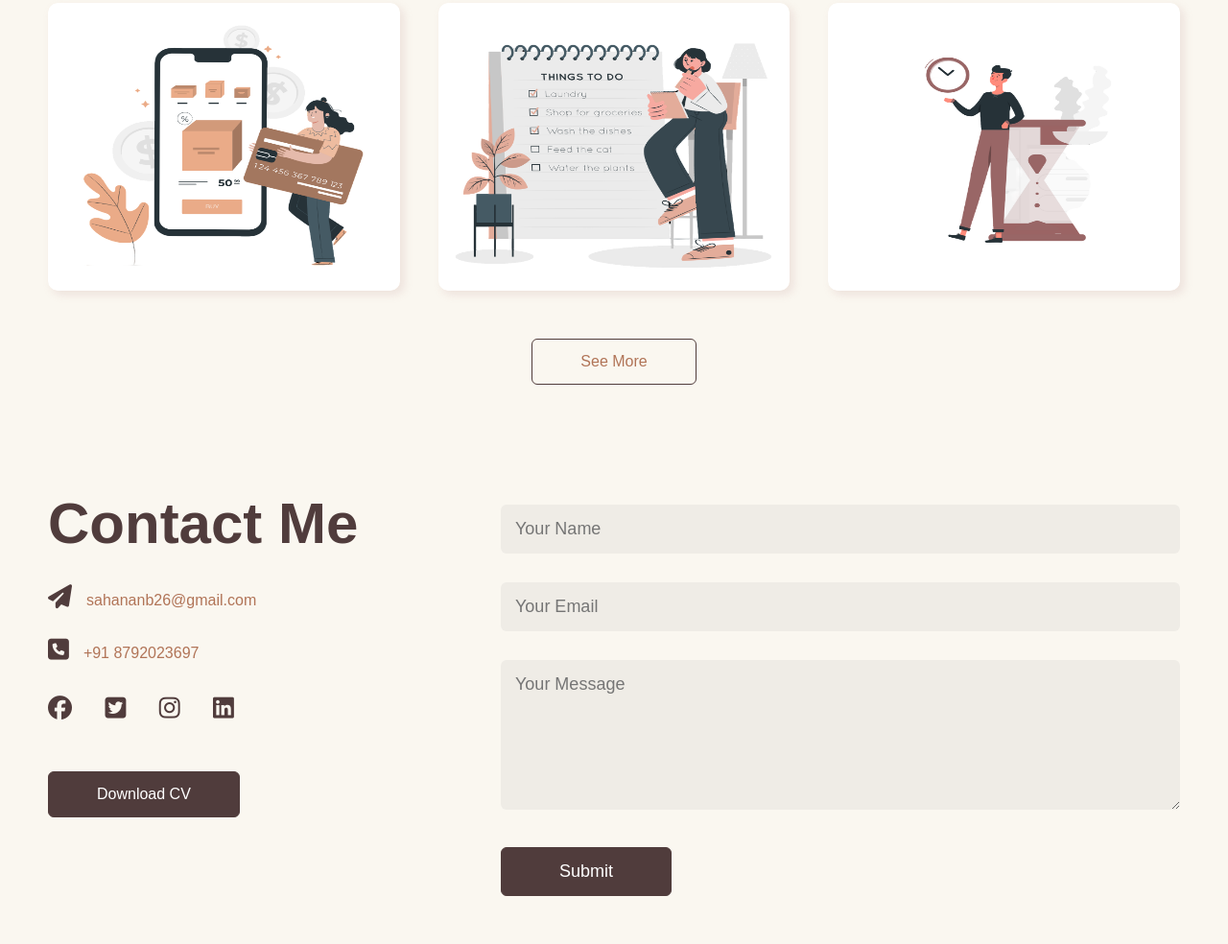
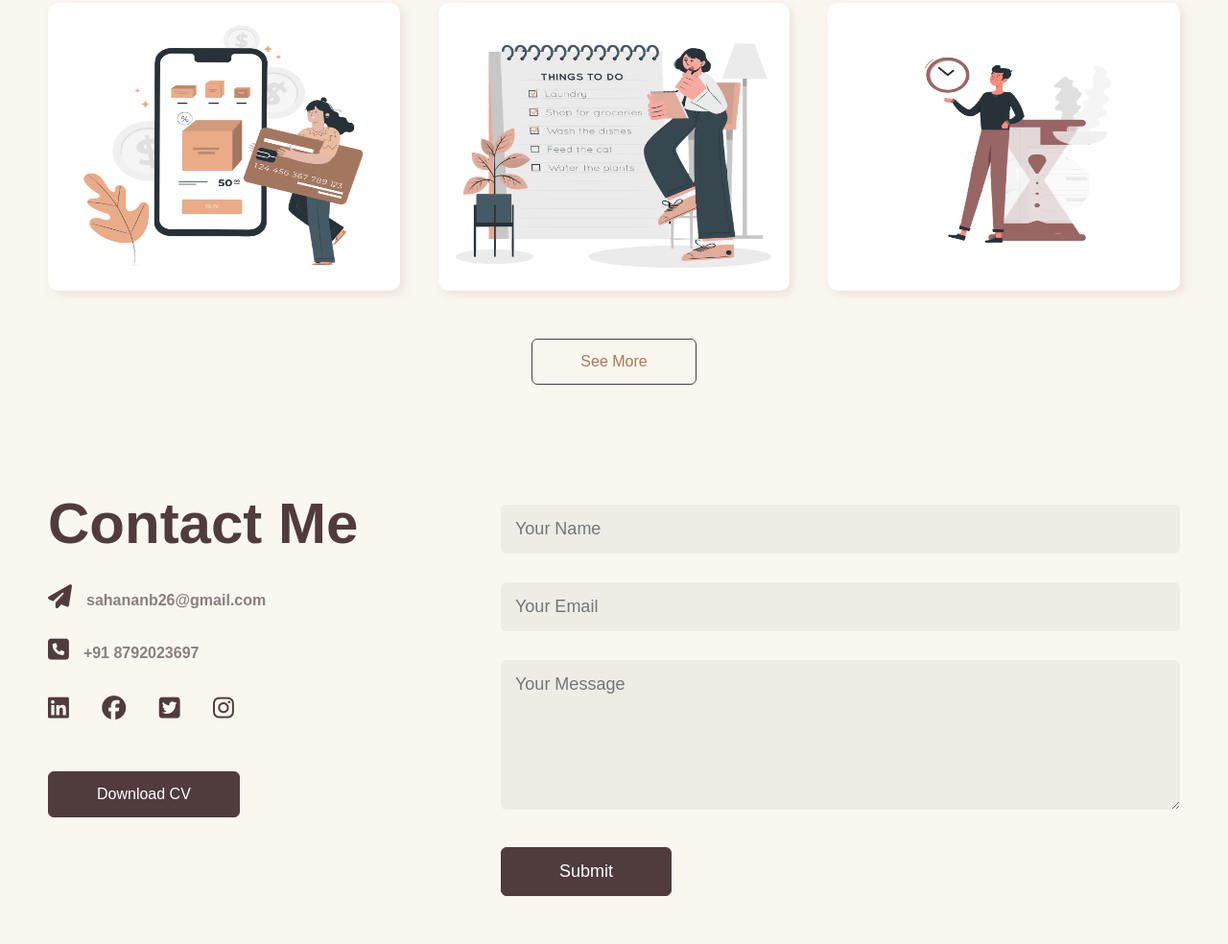
Before and after one commit to sahananb/Portfolio, a plain HTML site: page index.html in a window 1280 px wide. Shown: the part 2019-3003 px from the top of the page at 96% size. Drawn offline with Linux system fonts and the light colour scheme.

Commit message:
initial commit

```diff
--- a/index.html
+++ b/index.html
@@ -107,7 +107,7 @@
                     <div class="layer">
                         <h3>Credit Card Application</h3>
                         <p>A sleek and responsive credit card application interface built with HTML, CSS, and JavaScript. It features a user-friendly design with smooth animations, perfect for showcasing UI/UX skills.</p>
-                        <a href="https://mycredit.netlify.app/"><i class="fa-solid fa-arrow-up-right-from-square"></i></a>
+                        <a href="https://mycredit.netlify.app/" target="_blank"><i class="fa-solid fa-arrow-up-right-from-square"></i></a>
                     </div>
                 </div>
                 <div class="work">
@@ -115,7 +115,7 @@
                     <div class="layer">
                         <h3>ToDo List Application</h3>
                         <p>A full-stack To-Do list application developed using MERN. It allows users to create, update, delete and search tasks, with real-time functionality and a clean, intuitive UI.</p>
-                        <a href="https://planit-gvhi.onrender.com"><i class="fa-solid fa-arrow-up-right-from-square"></i></a>
+                        <a href="https://planit-gvhi.onrender.com" target="_blank"><i class="fa-solid fa-arrow-up-right-from-square"></i></a>
                     </div>
                 </div>
                 <div class="work">
@@ -138,13 +138,13 @@
             <div class="row">
                 <div class="contact-left">
                     <h1 class="sub-title">Contact Me</h1>
-                    <p><i class="fa-solid fa-paper-plane"></i>sahananb26@gmail.com</p>
-                    <p><i class="fa-solid fa-square-phone"></i>+91 8792023697</p>
+                    <p><i class="fa-solid fa-paper-plane"></i><a class="linkto" href="mailto:sahananb26@gmail.com">sahananb26@gmail.com</a></p>
+                    <p><i class="fa-solid fa-square-phone"></i><a class="linkto" href="tel:+918792023697">+91 8792023697</a></p>
                     <div class="social-icons">
+                        <a href="www.linkedin.com/in/sahana-nb"><i class="fa-brands fa-linkedin"></i></a>
                         <a href="#"><i class="fa-brands fa-facebook"></i></a>
                         <a href="#"><i class="fa-brands fa-square-twitter"></i></a>
                         <a href="#"><i class="fa-brands fa-instagram"></i></a>
-                        <a href="#"><i class="fa-brands fa-linkedin"></i></a>
                     </div>
                     <a href="" download class="btn btn2">Download CV</a>
                 </div>
--- a/style.css
+++ b/style.css
@@ -350,12 +350,19 @@ nav ul li a:hover::after{
 
 .contact-left p {
     margin-top: 30px;
+    text-decoration: none;
 }
 
 .contact-left i {
     color: #503C3C;
     margin-right: 15px;
     font-size: 25px;
+}
+
+.linkto {
+    text-decoration: none;
+    color: #8b7f7f;
+    font-weight: bold;
 }
 
 .social-icons {
```
